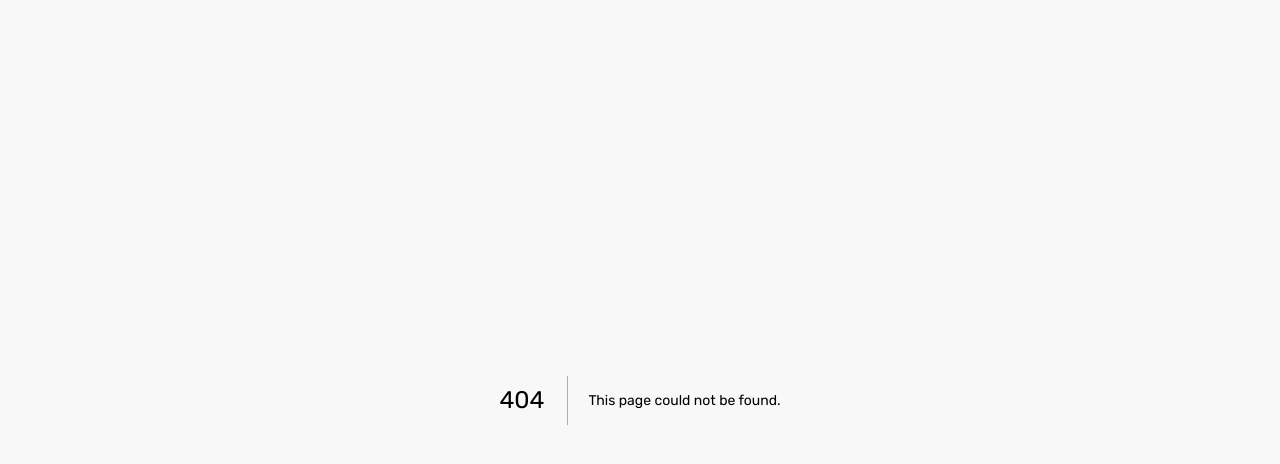
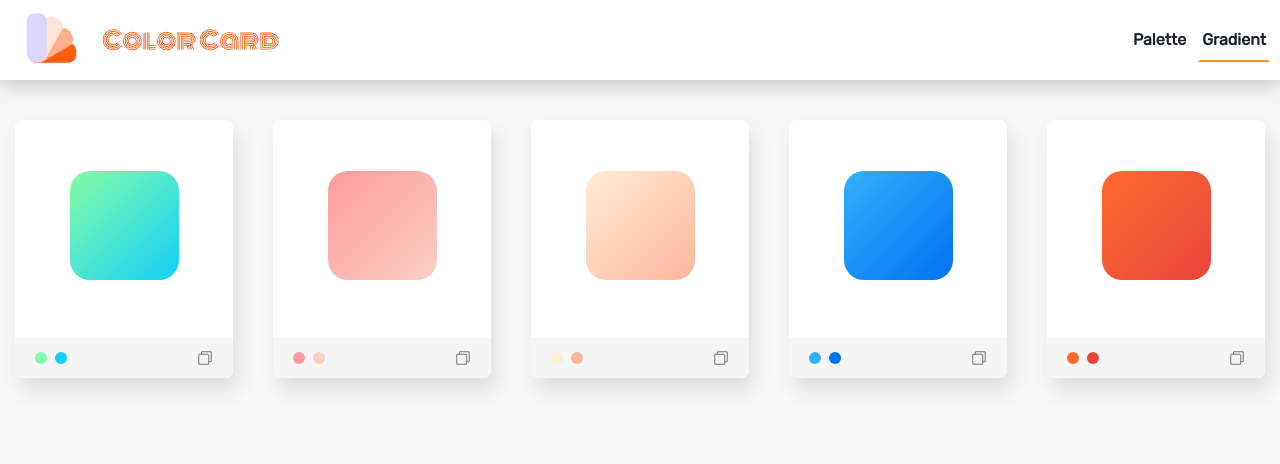
Before and after one commit to afterwork-design/color-card, a Next.js app: page /gradient in a window 1280 px wide. Before the commit this address had no page. Shown: the top 464 px of the page. Built offline with nearby package versions, Linux system fonts and the light colour scheme.

Commit message:
初步完成 gradient

```diff
--- /dev/null
+++ b/src/components/gradient/card.tsx
@@ -0,0 +1,94 @@
+import {Box, BoxProps, HStack, Image, VStack, useToast} from "@chakra-ui/react";
+import React, {FC} from "react";
+import {GradientColor} from "src/server";
+import {RounderBox} from "../primitives";
+import {makeLinearGradient} from "src/util/makeGradient";
+
+interface Props {
+    gradientColor: GradientColor;
+}
+
+const Card: FC<Props & BoxProps> = ({gradientColor, ...props}) => {
+    const toast = useToast();
+
+    const copyClick: React.MouseEventHandler<HTMLDivElement> = () => {
+        const text = makeLinearGradient(gradientColor);
+        navigator.clipboard.writeText(text).then(() => {
+            toast({
+                title: 'color copied!',
+                description: text,
+                status: 'success',
+                duration: 1000
+            });
+        });
+    };
+
+    return (
+        <RounderBox
+            pos="relative"
+            h="0"
+            pb="calc(100% + 40px)"
+            overflow="hidden"
+            boxShadow="5px 12px 20px rgba(36, 37, 38, 0.13)"
+            {...props}
+        >
+            <VStack
+                pos="absolute"
+                left="0"
+                top="0"
+                right="0"
+                bottom="0"
+                bg="white"
+                justifyContent="space-between"
+            >
+                <Box
+                    w="100%"
+                    flexGrow={1}
+                    display="flex"
+                    alignItems="center"
+                    justifyContent="center"
+                >
+                    <Box
+                        className="grad"
+                        bg={makeLinearGradient(gradientColor)}
+                        w="50%"
+                        h="0"
+                        pb="50%"
+                        borderRadius="20px"
+                    />
+                </Box>
+                <HStack
+                    justifyContent="space-between"
+                    bgColor="#f5f5f5"
+                    w="100%"
+                    h="40px"
+                    p="0 20px"
+                >
+                    <HStack>
+                        {
+                            gradientColor.colors.map((color) => (
+                                <Box
+                                    w="12px"
+                                    h="12px"
+                                    bgColor={color.color}
+                                    key={`${color.color} ${color.pos}`}
+                                    borderRadius="6px"
+                                >
+                                </Box>
+                            ))
+                        }
+                    </HStack>
+                    <Box>
+                        <Image
+                            src="./copy.png"
+                            cursor="pointer"
+                            onClick={copyClick}
+                        />
+                    </Box>
+                </HStack>
+            </VStack>
+        </RounderBox>
+    );
+};
+
+export default Card;
--- /dev/null
+++ b/src/components/gradient/index.tsx
@@ -0,0 +1,30 @@
+import React from "react";
+import {Grid} from "@chakra-ui/react";
+import {gradient} from "src/server";
+import Card from "./card";
+import {makeLinearGradient} from "src/util/makeGradient";
+
+const {colors: gradientColors} = gradient;
+
+const Gradient = () => {
+    return (
+        <Grid
+            rowGap="40px"
+            columnGap="40px"
+            m="120px auto"
+            maxW={["1000px", "1200px", "1400px"]}
+            pl="15px"
+            pr="15px"
+            gridTemplateColumns={["repeat(1, 1fr)", "repeat(2, 1fr)", "repeat(2, 1fr)", "repeat(3, 1fr)", "repeat(5, 1fr)"]}
+        >
+            {
+                gradientColors.map((color) => {
+                    const key = makeLinearGradient(color);
+                    return  <Card key={key} gradientColor={color} />;
+                })
+            }
+        </Grid>
+    );
+};
+
+export default Gradient;
--- a/src/pages/_document.tsx
+++ b/src/pages/_document.tsx
@@ -13,7 +13,7 @@ class MyDocument extends Document {
         return (
             <Html lang="zh-CN">
                 <Head>
-                    <link rel="icon" href="./castalia-s.png" />
+                    <link rel="icon" href="./logo1.png" />
                     <link href="https://fonts.googleapis.com/css?family=Rubik" rel="stylesheet"></link>
                 </Head>
                 <body>
--- /dev/null
+++ b/src/pages/gradient.tsx
@@ -0,0 +1,16 @@
+import React from "react";
+import {LayoutPage} from "../typing";
+import {Box} from "@chakra-ui/react";
+import Header from "src/components/header";
+import GradientContent from "src/components/gradient";
+
+const Gradient: LayoutPage = () => {
+    return (
+        <Box>
+            <Header activeIndex={1} />
+            <GradientContent />
+        </Box>
+    );
+};
+
+export default Gradient;
--- a/src/pages/index.tsx
+++ b/src/pages/index.tsx
@@ -1,6 +1,6 @@
 import React, {useState} from "react";
 import {LayoutPage} from "../typing";
-import {Box, HStack} from "@chakra-ui/react";
+import {Box} from "@chakra-ui/react";
 import Header from "src/components/header";
 import Content from "src/components/palette/content";
 import Sider from "src/components/palette/sider";
--- a/src/server/gradient.json
+++ b/src/server/gradient.json
@@ -3,51 +3,38 @@
     "en": "gradient",
     "colors": [
         {
-            "deg": 45,
+            "deg": 135,
             "colors": [
-                {
-                    "color": "#ff5d12",
-                    "pos": "10%"
-                },
-                {
-                    "color": "#ff5d12",
-                    "pos": "30%"
-                },
-                {
-                    "color": "#ff5d12"
-                }
+                {"color": "#85FBA7"},
+                {"color": "#13d0f8"}
             ]
         },
         {
             "deg": 135,
             "colors": [
-                {
-                    "color": "#ff5d12",
-                    "pos": "10%"
-                },
-                {
-                    "color": "#ff5d12",
-                    "pos": "30%"
-                },
-                {
-                    "color": "#ff5d12"
-                }
+                {"color": "#FF9A9E"},
+                {"color": "#FAD0C4"}
             ]
         },
         {
-            "deg": 0,
+            "deg": 135,
             "colors": [
-                {
-                    "color": "#ff5d12",
-                    "pos": "10%"
-                },
-                {
-                    "color": "#ff5d12",
-                    "pos": "30%"
-                },
-                {
-                    "color": "#ff5d12"
-                }
+                {"color": "#FFECD2"},
+                {"color": "#FCB69F"}
+            ]
+        },
+        {
+            "deg": 135,
+            "colors": [
+                {"color": "#32b0fc"},
+                {"color": "#0073f0"}
+            ]
+        },
+        {
+            "deg": 135,
+            "colors": [
+                {"color": "#ff692f"},
+                {"color": "#ea453d"}
             ]
         }
     ]
--- a/src/server/index.ts
+++ b/src/server/index.ts
@@ -12,7 +12,7 @@ export interface GradientColor {
     deg: number;
     colors: {
         color: string;
-        pos: string;
+        pos?: string;
     }[];
 }
 
--- /dev/null
+++ b/src/util/makeGradient.ts
@@ -0,0 +1,9 @@
+import { GradientColor } from "src/server";
+export const makeLinearGradient = (gradient: GradientColor) => {
+    let res = `linear-gradient(${gradient.deg}deg`;
+    gradient.colors.forEach((color) => {
+        res += `, ${color.color} ${color.pos ?? ""}`;
+    });
+    res += ")";
+    return res;
+};
```
Also changed, not shown: public/copy.png (added).
